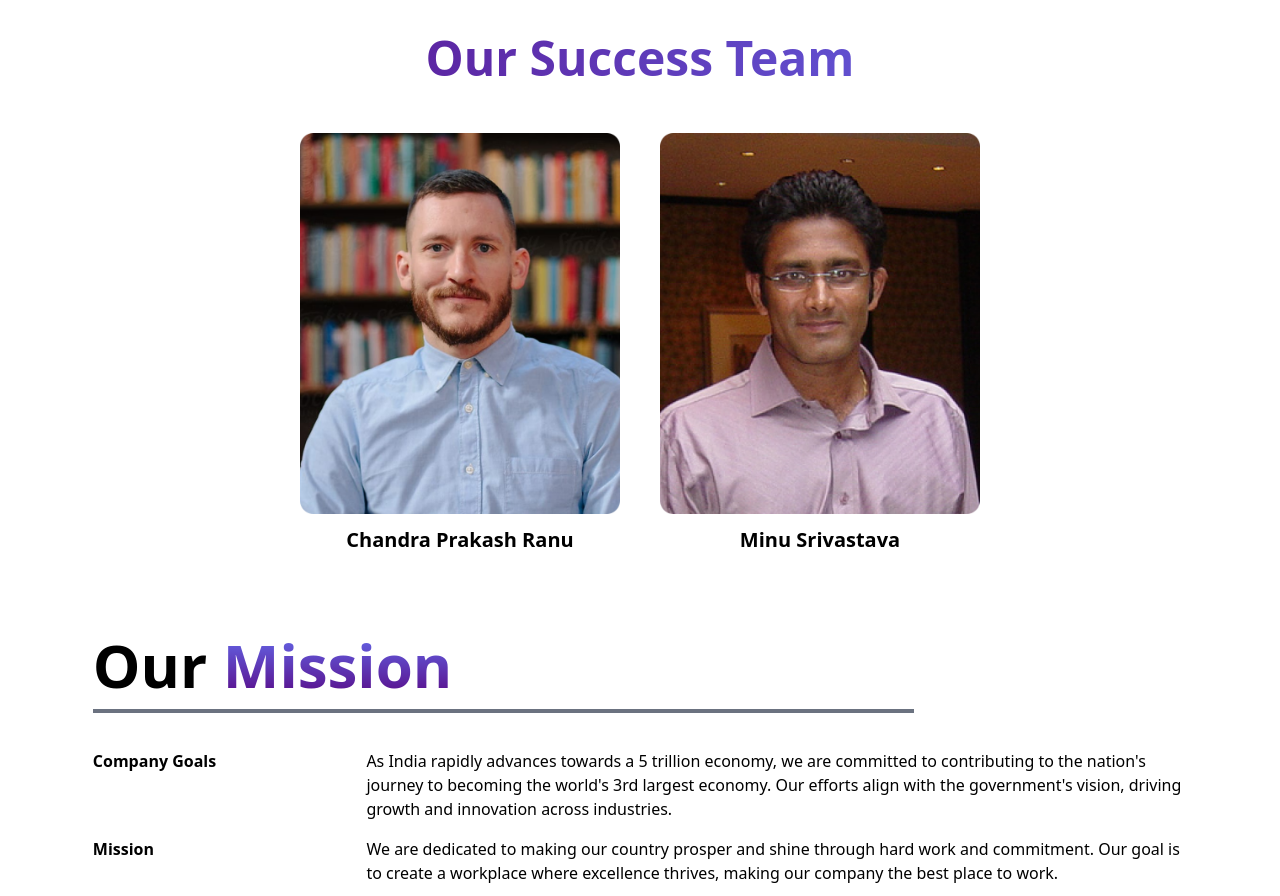
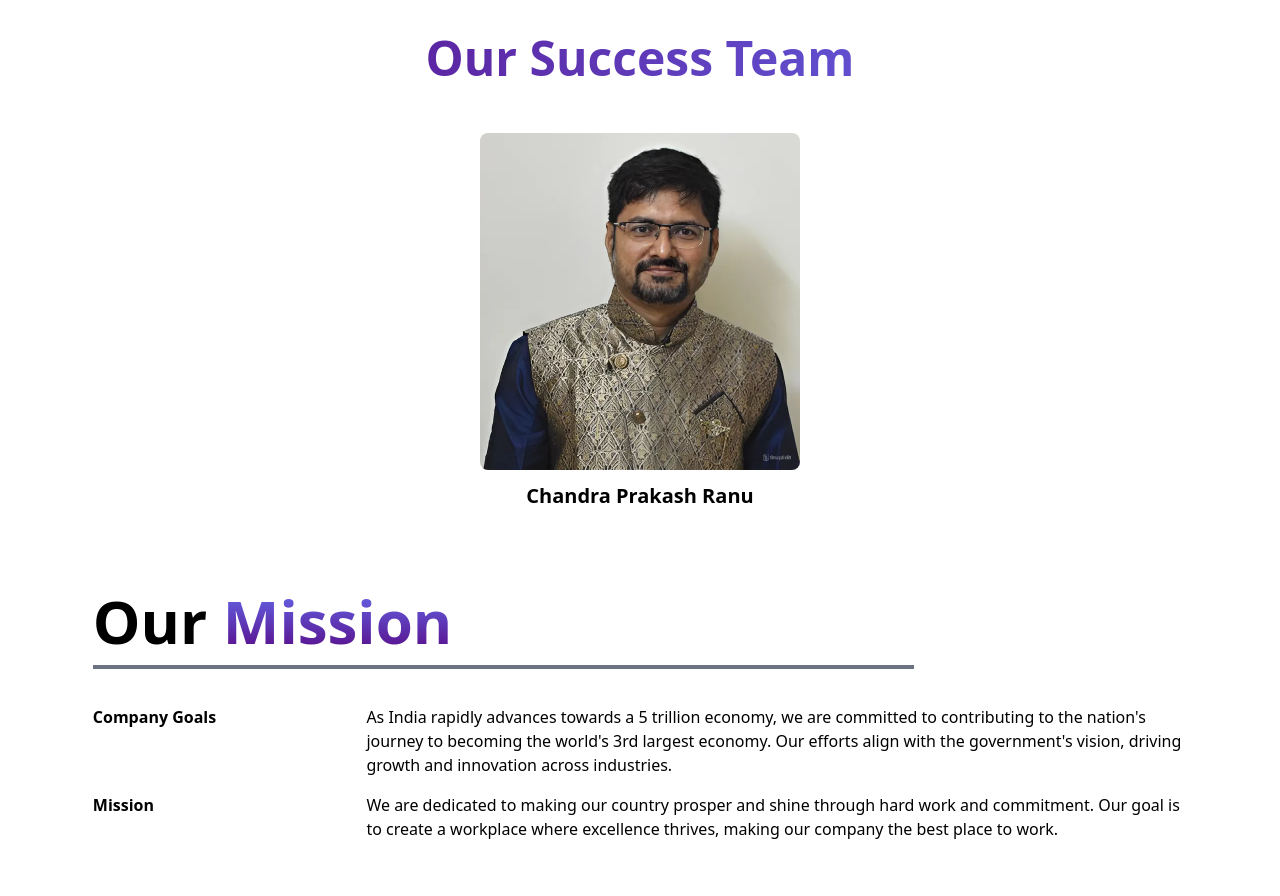
Before and after one commit to amitdhiman5086/shraman-group, a React (Create React App) app: page /about in a window 1280 px wide. Shown: the part 1020-1916 px from the top of the page. Built offline with nearby package versions, Linux system fonts and the light colour scheme.

Commit message:
Resposive

```diff
--- a/src/config.js
+++ b/src/config.js
@@ -1,6 +1,5 @@
 import Main from "./utils/Main.png";
 import person1 from "./utils/person1.png";
-import person2 from "./utils/person2.png";
 import main2 from "./utils/main2.jpg";
 import image1 from "./utils/imagesOfBussines/1.png";
 import image2 from "./utils/imagesOfBussines/2.png";
@@ -67,11 +66,7 @@ export const teamMember = [
   {
     src: person1,
     name: "Chandra Prakash Ranu",
-  },
-  {
-    src: person2,
-    name: "Minu Srivastava",
-  },
+  }
 ];
 
 export const ourMission = [
```
Also changed, not shown: src/utils/person1.png, src/utils/person2.png (deleted).
